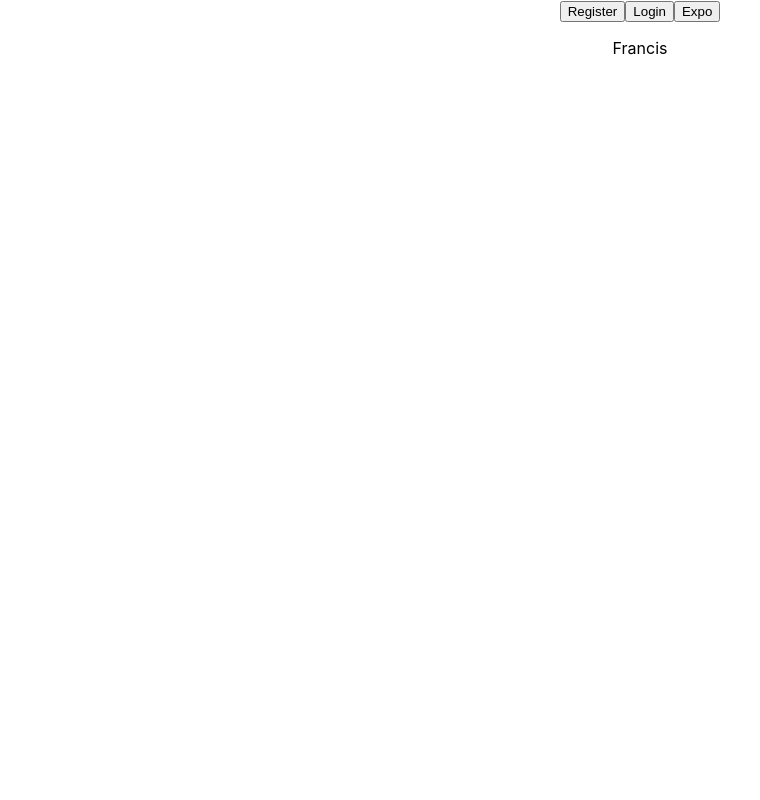
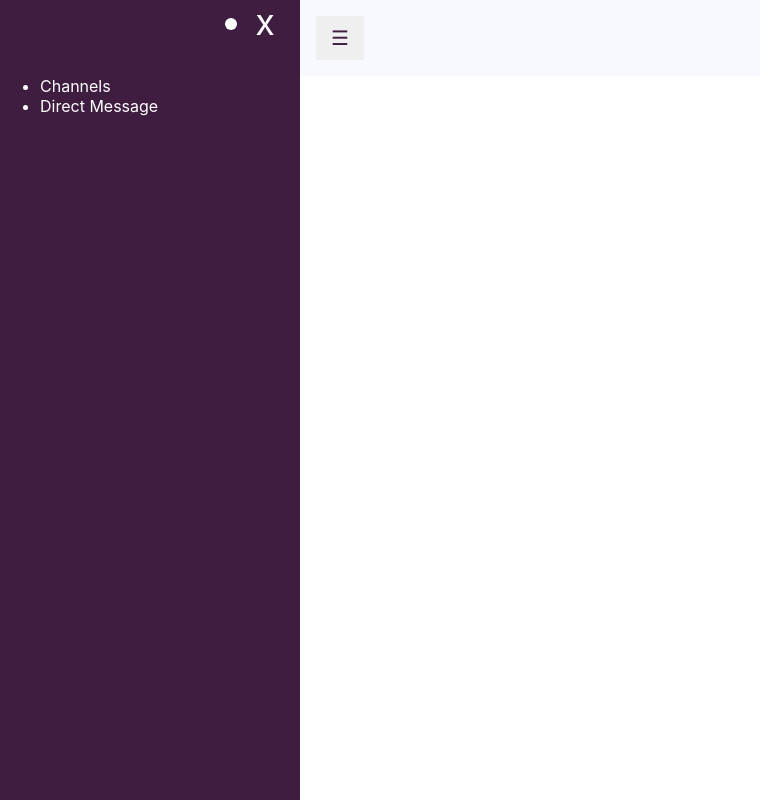
Before and after one commit to ranchezpatrick/react-slack-api, a React (Create React App) app: page / in a window 1280 px wide. Shown: the whole page, without its empty margins (0-760 px from the left). Built offline with nearby package versions, Linux system fonts and the light colour scheme.

Commit message:
Add Temporary Main UI

```diff
--- a/src/App.css
+++ b/src/App.css
@@ -1,10 +1,62 @@
-.App {
-  text-align: center;
+.sidebar {
+  height: 100%;
+  width: 300px;
+  position: fixed;
+  z-index: 1;
+  top: 0;
+  left: 0;
+  background-color: rgb(63,29,64);
+  overflow-x: hidden;
+  transition: 0.5s;
+  padding-top: 60px;
+  color: white;
 }
 
-.App-logo {
-  height: 40vmin;
-  pointer-events: none;
+.sidebar a {
+  padding: 8px 8px 8px 32px;
+  text-decoration: none;
+  font-size: 25px;
+  color: #818181;
+  display: block;
+  transition: 0.3s;
+}
+
+.sidebar a:hover {
+  color: #f1f1f1;
+}
+
+.sidebar .closebtn {
+  position: absolute;
+  top: 0;
+  right: 25px;
+  font-size: 36px;
+  margin-left: 50px;
+}
+
+.openbtn {
+  font-size: 20px;
+  cursor: pointer;
+  color: rgb(63,29,64);
+  padding: 10px 15px;
+  border: none;
+}
+
+.openbtn:hover {
+  background-color: rgb(63,29,64);
+  color: white;
+}
+
+#main {
+  transition: margin-left .5s;
+  padding: 16px;
+  background-color: ghostwhite;
+  margin-left: 300px;
+}
+
+/* On smaller screens, where height is less than 450px, change the style of the sidenav (less padding and a smaller font size) */
+@media screen and (max-height: 450px) {
+  .sidebar {padding-top: 15px;}
+  .sidebar a {font-size: 18px;}
 }
 
 @media (prefers-reduced-motion: no-preference) {
@@ -12,27 +64,3 @@
     animation: App-logo-spin infinite 20s linear;
   }
 }
-
-.App-header {
-  background-color: #282c34;
-  min-height: 100vh;
-  display: flex;
-  flex-direction: column;
-  align-items: center;
-  justify-content: center;
-  font-size: calc(10px + 2vmin);
-  color: white;
-}
-
-.App-link {
-  color: #61dafb;
-}
-
-@keyframes App-logo-spin {
-  from {
-    transform: rotate(0deg);
-  }
-  to {
-    transform: rotate(360deg);
-  }
-}
--- a/src/App.js
+++ b/src/App.js
@@ -1,14 +1,47 @@
-import RegistraionForm from './components/RegistrationForm';
+import {BrowserRouter as Link} from "react-router-dom"
 import './App.css';
+function App() {
 
-const inputData = {
-  name: 'Francis'
-}
+  const Sidebar = () => {
+    return (
+      <div id="mySidebar" className="sidebar">
+        <ul>
+          <li className="closebtn" onClick={CloseNav}>
+            <Link to="/">x</Link>
+          </li>
+          <li>
+            <Link to="/login">Channels</Link>
+          </li>
+          <li>
+            <Link to="/registration">Direct Message</Link>
+          </li>
+        </ul>
+      </div>
+    )
+  }
 
-function App() {
+  const Main = () => {
+    return (
+      <div id="main">
+        <button className="openbtn" onClick={OpenNav}>☰</button>
+      </div>
+    )
+  }
+
+  const OpenNav = () => {
+    document.getElementById("mySidebar").style.width = "300px";
+    document.getElementById("main").style.marginLeft = "300px";
+  }
+
+  const CloseNav = () => {
+    document.getElementById("mySidebar").style.width = "0";
+    document.getElementById("main").style.marginLeft= "0";
+  }
+
   return (
     <div className="App">
-      <RegistraionForm name={inputData.name} />
+      <Sidebar />
+      <Main />
     </div>
   );
 }
```
